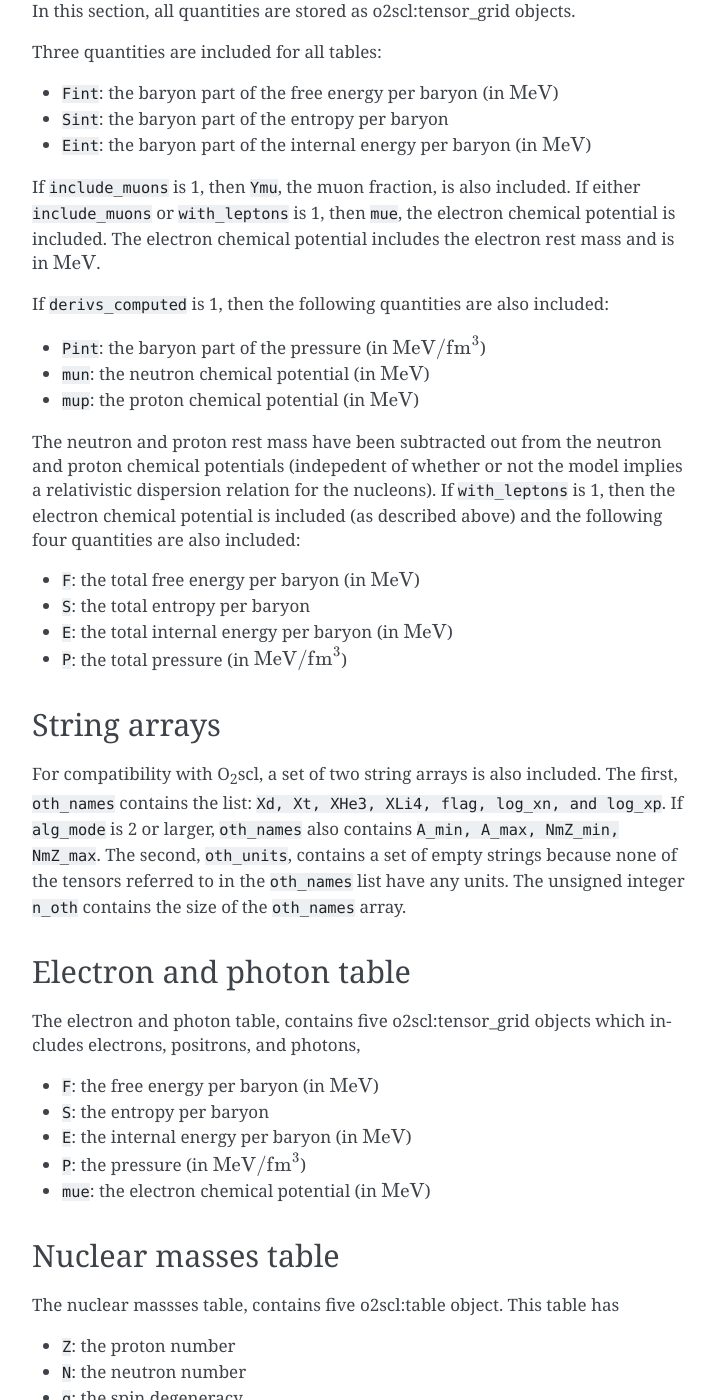
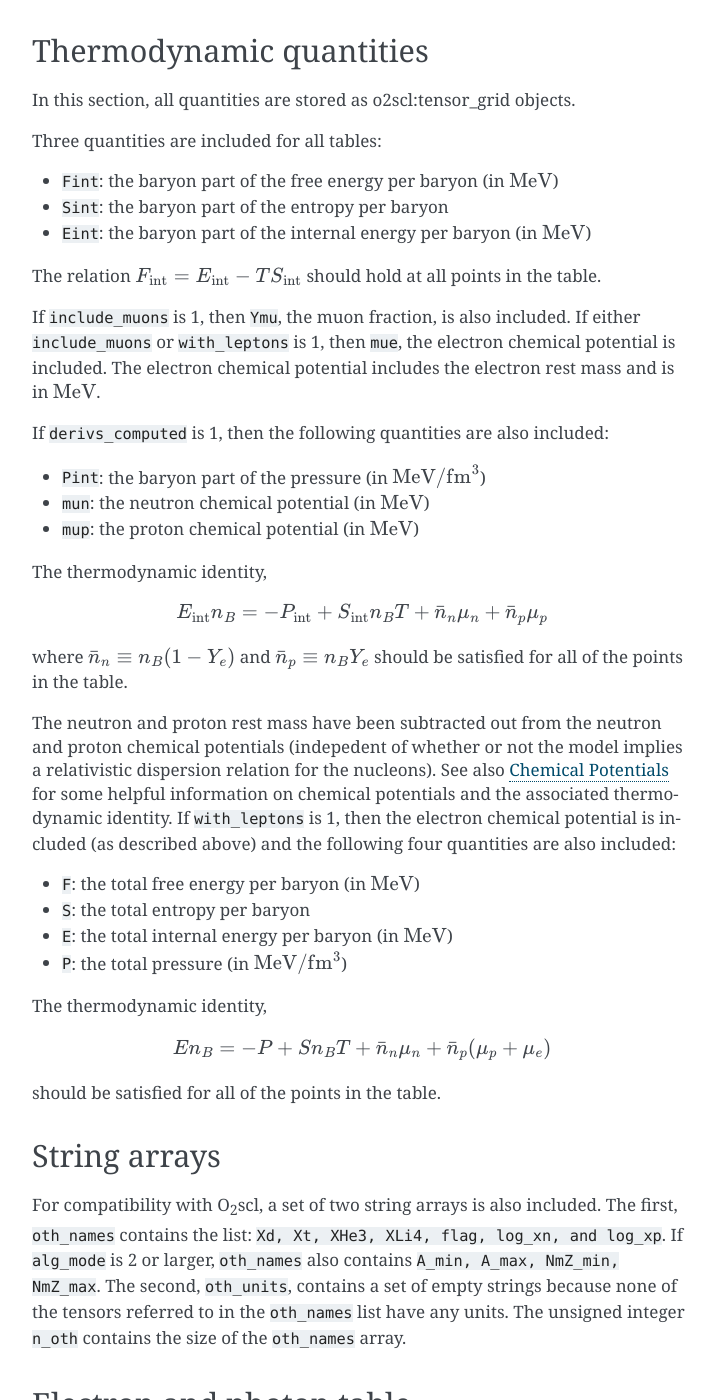
Before and after one commit to np3m/e4mma, a Sphinx documentation site: the page built from doc/table_format.rst, in a window 1280 px wide and 1400 px high, scrolled down 2017 px. Shown: the whole window, without its empty margins (388-1104 px from the left). Built offline with Sphinx 7.4.7, drawn with Linux system fonts in a browser that asks for light colours; pages that are not in the unit, such as notebooks, are missing from menus; some of the changed text lies outside the part shown.

Commit message:
Updating docs.

```diff
--- a/doc/conf.py
+++ b/doc/conf.py
@@ -44,7 +44,7 @@
 #
 
 intersphinx_mapping = {'o2scl':
-                       ('https://neutronstars.utk.edu/code/o2scl-dev/html/',
+                       ('https://neutronstars.utk.edu/code/o2scl/html/',
                         'o2scl_objects.inv')}
 
 # Add any paths that contain templates here, relative to this directory.
--- a/doc/table_format.rst
+++ b/doc/table_format.rst
@@ -86,14 +86,21 @@
 These are all :ref:`o2scl:tensor_grid` objects and included for
 all tables.
 
-- ``Xn``: the baryon number fraction of neutrons
-- ``Xp``: the baryon number fraction of protons
+- ``Xn``: the baryon number fraction of neutrons (this includes only
+  the neutrons in the low-density phase, i.e. the neutrons not inside
+  nuclei)
+- ``Xp``: the baryon number fraction of protons (this includes only
+  the protons in the low-density phase, i.e. the protons not inside
+  nuclei)
 - ``Xalpha``: the baryon number fraction of alpha particles
 - ``Xd``: the baryon number fraction of deuterons
 - ``Xt``: the baryon number fraction of tritons
 - ``XHe3``: the baryon number fraction of :math:`^{3}\mathrm{He}`,
 - ``XLi4``: the baryon number fraction of :math:`^{4}\mathrm{Li}`
 - ``Xnuclei``: the baryon number fraction of nuclei
+
+The sum of these eight quantities should be close to 1 for all
+points in the table.
 
 Thermodynamic quantities
 ------------------------
@@ -108,6 +115,9 @@
 - ``Sint``: the baryon part of the entropy per baryon
 - ``Eint``: the baryon part of the internal energy per baryon
   (in :math:`\mathrm{MeV}`)
+
+The relation :math:`F_{\mathrm{int}}=E_{\mathrm{int}}-T
+S_{\mathrm{int}}` should hold at all points in the table.
 
 If ``include_muons`` is 1, then ``Ymu``, the muon fraction,
 is also included. If either ``include_muons`` or ``with_leptons``
@@ -125,10 +135,22 @@
 - ``mup``: the proton chemical potential
   (in :math:`\mathrm{MeV}`)
 
+The thermodynamic identity,
+
+.. math::
+
+   E_{\mathrm{int}} n_B = - P_{\mathrm{int}} + S_{\mathrm{int}} n_B T
+   + \bar{n}_n \mu_{n} + \bar{n}_p \mu_{p}
+
+where :math:`\bar{n}_n\equiv n_B(1-Y_e)` and :math:`\bar{n}_p\equiv
+n_B Y_e` should be satisfied for all of the points in the table.
+
 The neutron and proton rest mass have been subtracted out from the
 neutron and proton chemical potentials (indepedent of whether or not
 the model implies a relativistic dispersion relation for the
-nucleons). If ``with_leptons`` is 1, then the electron chemical
+nucleons). See also :ref:`Chemical Potentials` for some helpful
+information on chemical potentials and the associated thermodynamic
+identity. If ``with_leptons`` is 1, then the electron chemical
 potential is included (as described above) and the following four
 quantities are also included:
 
@@ -139,6 +161,15 @@
   (in :math:`\mathrm{MeV}`)
 - ``P``: the total pressure
   (in :math:`\mathrm{MeV}/\mathrm{fm}^3`)
+
+The thermodynamic identity,
+
+.. math::
+
+   E n_B = - P + S n_B T
+   + \bar{n}_n \mu_{n} + \bar{n}_p (\mu_{p}+\mu_{e})
+
+should be satisfied for all of the points in the table.
 
 String arrays
 -------------
@@ -171,21 +202,21 @@
 Nuclear masses table
 --------------------
 
-The nuclear massses table, contains five :ref:`o2scl:table`
-object. This table has
+The nuclear massses table, contains a :ref:`o2scl:table`
+object with the columns
 
-- ``Z``: the proton number
-- ``N``: the neutron number
-- ``g``: the spin degeneracy
+- ``Z``: the proton number,
+- ``N``: the neutron number,
+- ``g``: the spin degeneracy,
 - ``m``: the total mass
-  (in :math:`\mathrm{MeV}`)
+  (in :math:`\mathrm{MeV}`),
 - ``be``: the binding energy
-  (in :math:`\mathrm{MeV}`)
+  (in :math:`\mathrm{MeV}`),
 - ``Sn``: the neutron separation energy
-  (in :math:`\mathrm{MeV}`)
+  (in :math:`\mathrm{MeV}`),
 - ``Sp``: the proton separation energy
-  (in :math:`\mathrm{MeV}`)
+  (in :math:`\mathrm{MeV}`),
 - ``mass_type``: 1 for light nucleus, 2 for AME, 3 for FRDM, and
-  4 for extrapolated FRDM results
+  4 for extrapolated FRDM results, and
 - ``spin_type``: 1 for light nucleus, 2 for Jexp from HFB fit, 3
-  for Jth from HFB fit, 4 for simple ansatz
+  for Jth from HFB fit, 4 for simple ansatz.
--- a/doc/trans.rst
+++ b/doc/trans.rst
@@ -2,7 +2,11 @@
 ========================
 
 It is useful to be able to convert derivative operators between the
-various sets of composition variables.
+various sets of composition variables. In the relations below, we omit
+the "bars" and simply write :math:`n_n,n_p` for
+:math:`\bar{n}_n,\bar{n}_p`. In other words, all of the nucleon
+densities below are presumed to include nucleons both inside and
+outside of nuclei.
 
 Converting between :math:`(n_n,n_p)` and :math:`(n_B,n_e)`
 ----------------------------------------------------------
```
Also changed, not shown: doc/chem_pot.rst (+18 -17 lines), doc/cs2.rst (+19 -6 lines), doc/download.rst (+9 -9 lines).
